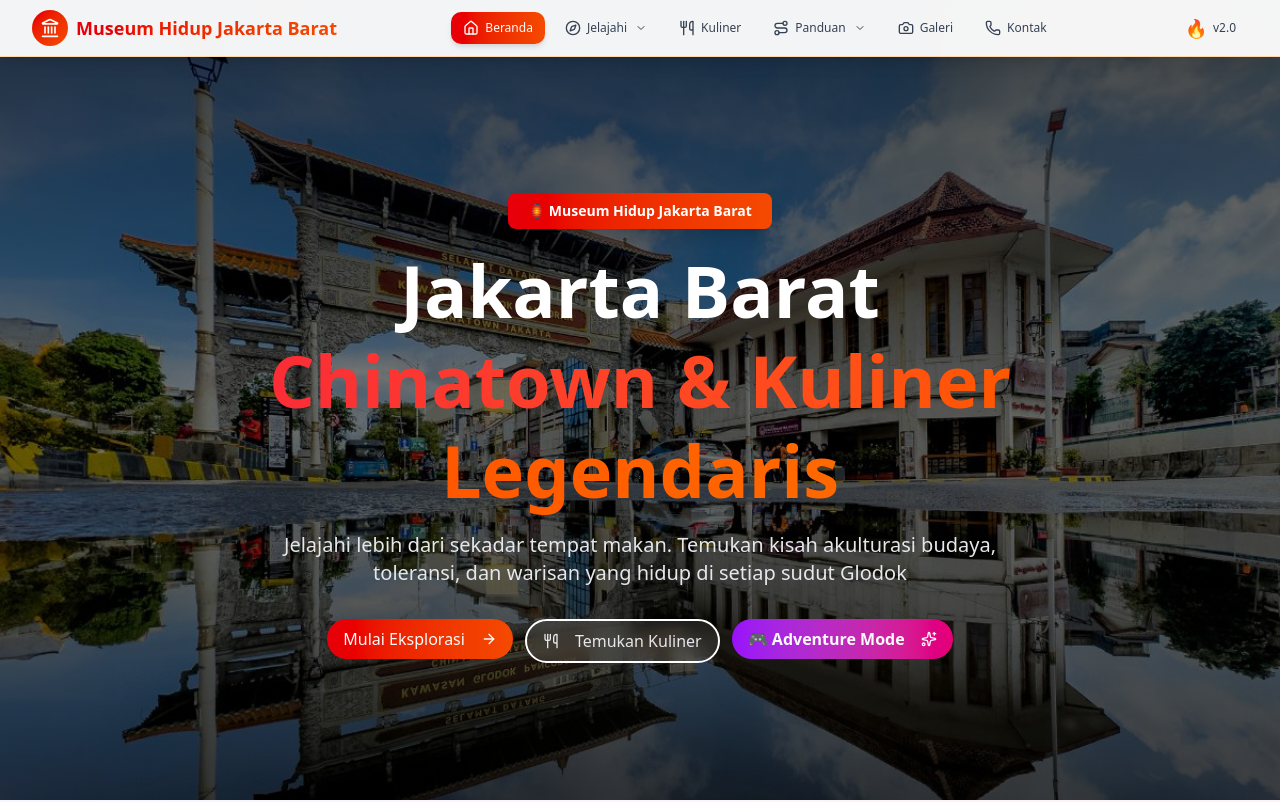
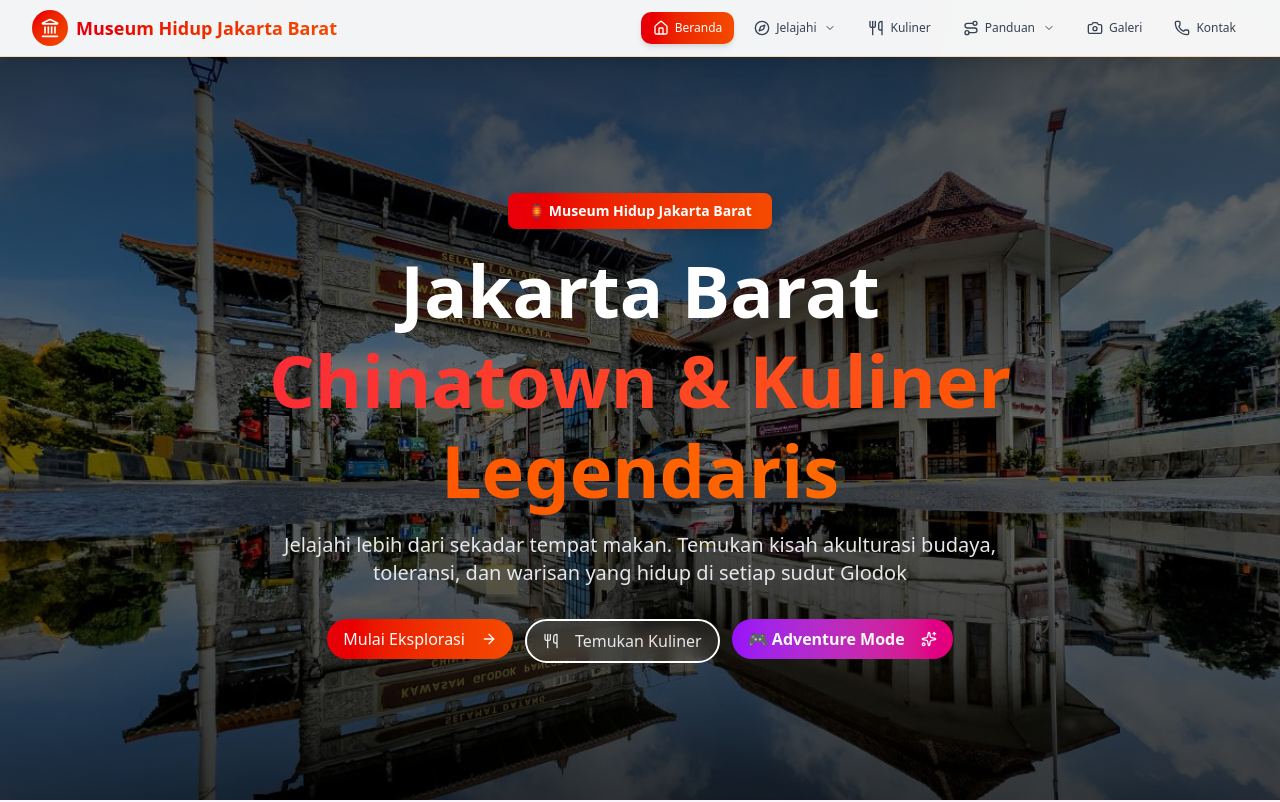
Before and after one commit to Junioraja/jakbar-4, a Next.js app: page / in a window 1280 px wide. Shown: the top 802 px of the page. Built offline with nearby package versions, Linux system fonts and the light colour scheme.

Commit message:
Remove 🔥 v2.0 badge from navbar

```diff
--- a/src/app/page.tsx
+++ b/src/app/page.tsx
@@ -559,12 +559,6 @@ export default function JakartaWestTourism() {
               ))}
             </div>
 
-            {/* Patch Notes Link - Desktop */}
-            <Link href="/patch-notes" className="hidden lg:flex items-center gap-1.5 px-3 py-2 rounded-lg transition-all duration-300 hover:bg-yellow-100 text-gray-700" title="Lihat fitur terbaru">
-              <span className="text-lg">🔥</span>
-              <span className="text-xs font-medium">v2.0</span>
-            </Link>
-
             {/* Mobile Menu Button */}
             <button
               onClick={() => setMobileMenuOpen(!mobileMenuOpen)}
@@ -598,12 +592,6 @@ export default function JakartaWestTourism() {
                     <span className="font-medium text-sm">{link.label}</span>
                   </button>
                 ))}
-
-                {/* Patch Notes Link - Mobile */}
-                <Link href="/patch-notes" className="w-full flex items-center gap-3 px-4 py-3 rounded-lg transition-all duration-300 hover:bg-yellow-100 text-gray-700">
-                  <span className="text-lg">🔥</span>
-                  <span className="font-medium text-sm">Patch Notes v2.0</span>
-                </Link>
               </div>
             </motion.div>
           )}
```
